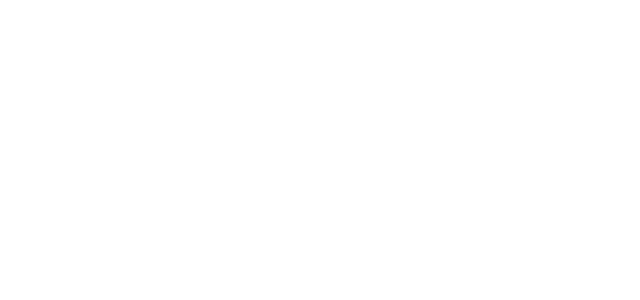
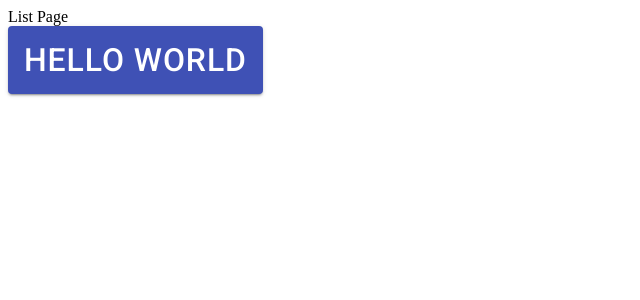
Before and after one commit to justinaus/mk-react, a React (Create React App) app: page /posts in a window 1280 px wide. Shown: the top 300 px of the page, without its empty margins (0-640 px from the left). Built offline with nearby package versions, Linux system fonts and the light colour scheme.

Commit message:
refactor : rename

```diff
--- a/src/App.tsx
+++ b/src/App.tsx
@@ -5,15 +5,15 @@
   Redirect,
   BrowserRouter as Router,
 } from 'react-router-dom';
-import TestList from './pages/TestList';
+import Posts from './pages/Posts';
 
 function App() {
   return (
     <div className="App">
       <Router>
         <Switch>
-          <Route path="/testlist">
-            <TestList />
+          <Route path="/posts">
+            <Posts />
           </Route>
         </Switch>
       </Router>
```
Also changed, not shown: src/pages/Posts.tsx (renamed from src/pages/TestList.tsx).
